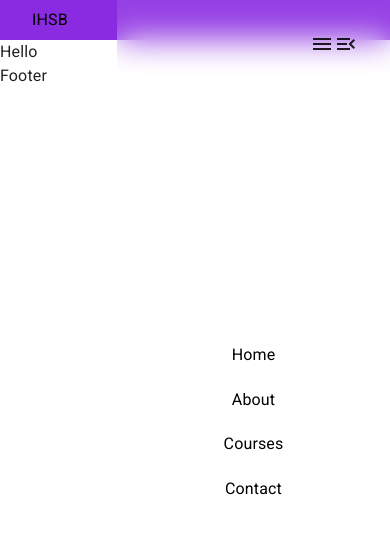
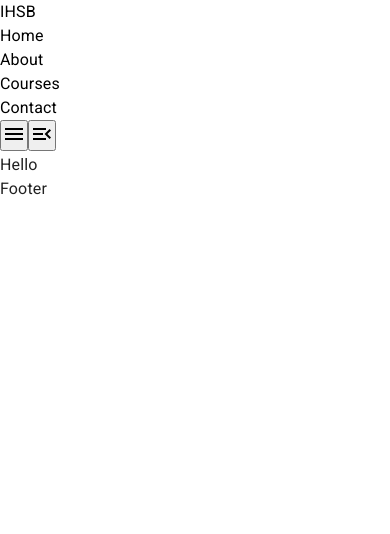
Before and after one commit to rejoanahmed/fullstack-project-next, a Next.js app: page / in a window 390 px wide. Shown: the top 534 px of the page. Built offline with nearby package versions, Linux system fonts and the light colour scheme.

Commit message:
nothing important

```diff
--- a/components/higherLevelComp/navbar/NavBar.module.scss
+++ b/components/higherLevelComp/navbar/NavBar.module.scss
@@ -4,7 +4,6 @@
   justify-content: space-between;
   padding: 0.5rem 2rem;
   background-color: blueviolet;
-  position: relative;
   width: 100%;
 
   button {
@@ -23,6 +22,7 @@
   .header {
     display: flex;
     justify-content: space-between;
+    overflow: hidden;
 
     nav {
       position: absolute;
@@ -34,12 +34,20 @@
       background: hsl(0, 0, 100%, 0.1);
       backdrop-filter: blur(1rem);
       inset: 0 0 0 30%;
+      transform: translateX(100%);
     }
     .toggleMenuIcon {
+      z-index: 10;
       display: block;
-      position: absolute;
-      top: 2rem;
-      right: 2rem;
+
+      top: 1rem;
+      right: 1rem;
+      .displayNone {
+        display: none;
+      }
+    }
+    .showMenu {
+      transform: translateX(-70%);
     }
   }
 }
--- a/components/higherLevelComp/navbar/NavBar.tsx
+++ b/components/higherLevelComp/navbar/NavBar.tsx
@@ -1,5 +1,5 @@
 import React, { useState } from "react";
-import styles from "./NavBar.module.scss";
+// import styles from "./NavBar.module.scss";
 import MenuIcon from "@mui/icons-material/Menu";
 import MenuOpenIcon from "@mui/icons-material/MenuOpen";
 import NavLink from "../../lowerLevelComp/navLink/NavLink";
@@ -19,11 +19,11 @@ const NavBar: React.FC<INavBar> = ({ brand, navItems }) => {
   };
 
   return (
-    <header className={styles.header}>
+    <header>
       <div>
         <NavLink href={"/"}>{brand}</NavLink>
       </div>
-      <nav className={menu && styles.showMenu}>
+      <nav>
         {navItems.map((item, id) => {
           return (
             <div key={id}>
@@ -32,7 +32,7 @@ const NavBar: React.FC<INavBar> = ({ brand, navItems }) => {
           );
         })}
       </nav>
-      <div className={styles.toggleMenuIcon}>
+      <div>
         <button onClick={toggleMenu}>
           <MenuIcon />
         </button>
--- a/styles/global.scss
+++ b/styles/global.scss
@@ -3,3 +3,9 @@
   padding: 0;
   margin: 0;
 }
+body {
+  overflow-x: hidden;
+  & > div {
+    overflow-x: hidden;
+  }
+}
```
